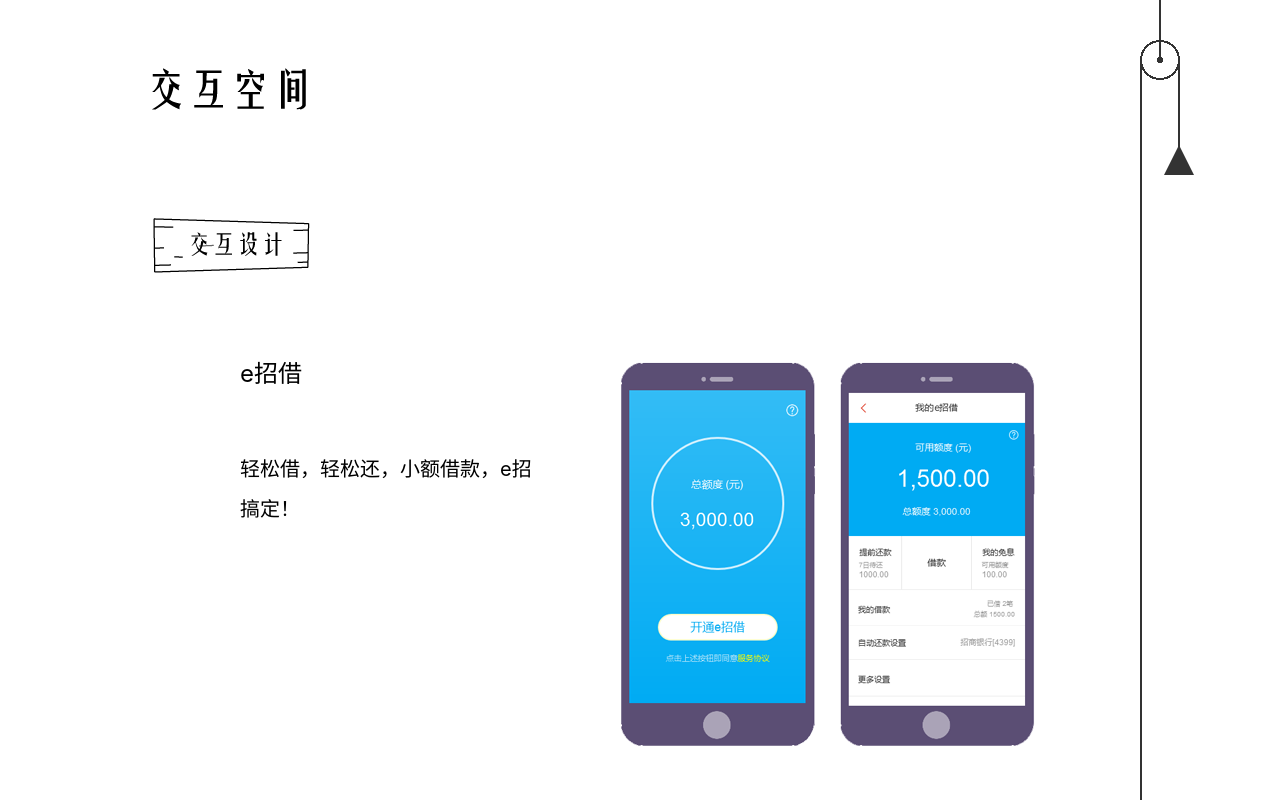
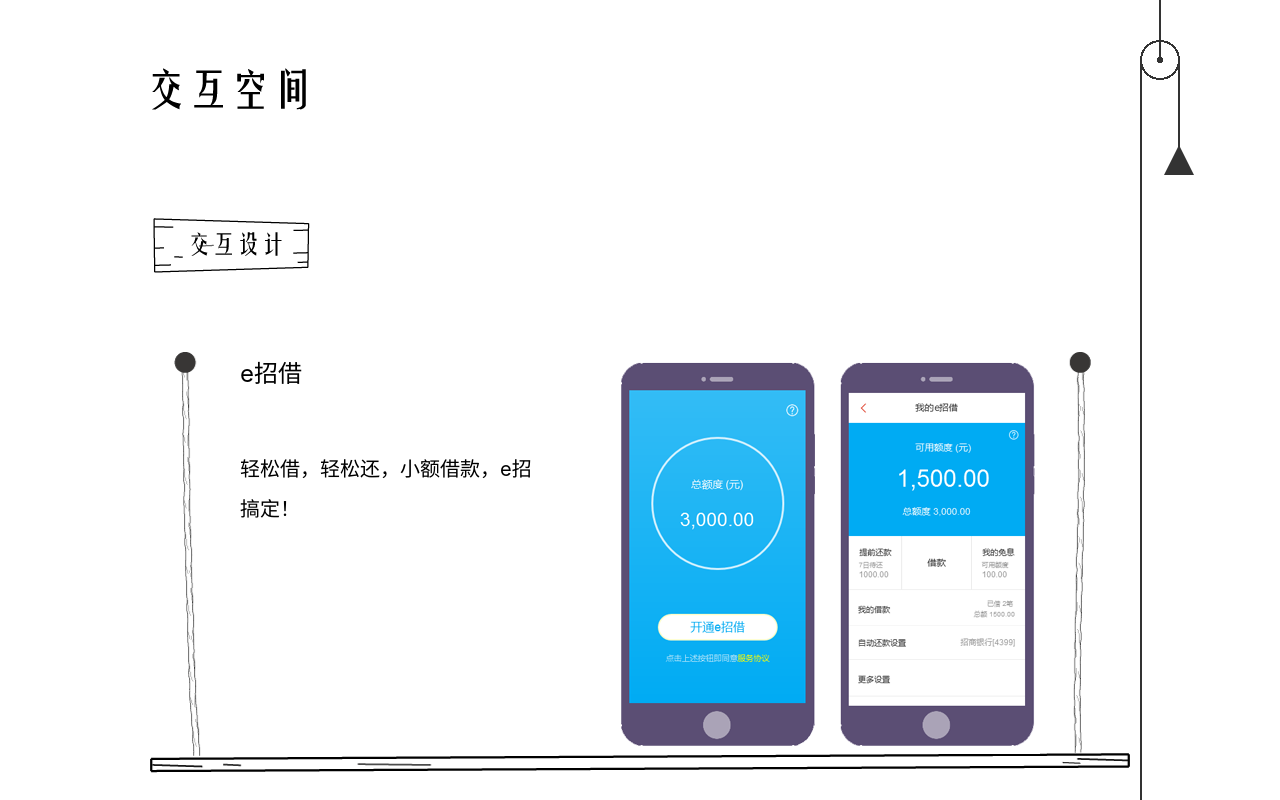
Before and after one commit to yushenxin1206/yushenxin1206.github.io, a plain HTML site: page index.html in a window 1280 px wide. Shown: the top 800 px of the page. Drawn offline with Linux system fonts and the light colour scheme.

Commit message:
frame.png

```diff
--- a/css/style.css
+++ b/css/style.css
@@ -45,7 +45,7 @@
 	list-style: none;
 	width: 100%;
 	height: 500px;
-	background: url(./images/frame.png);
+	background: url(../images/frame.png);
 }
 .list-item .left{
 	float: left;
```
